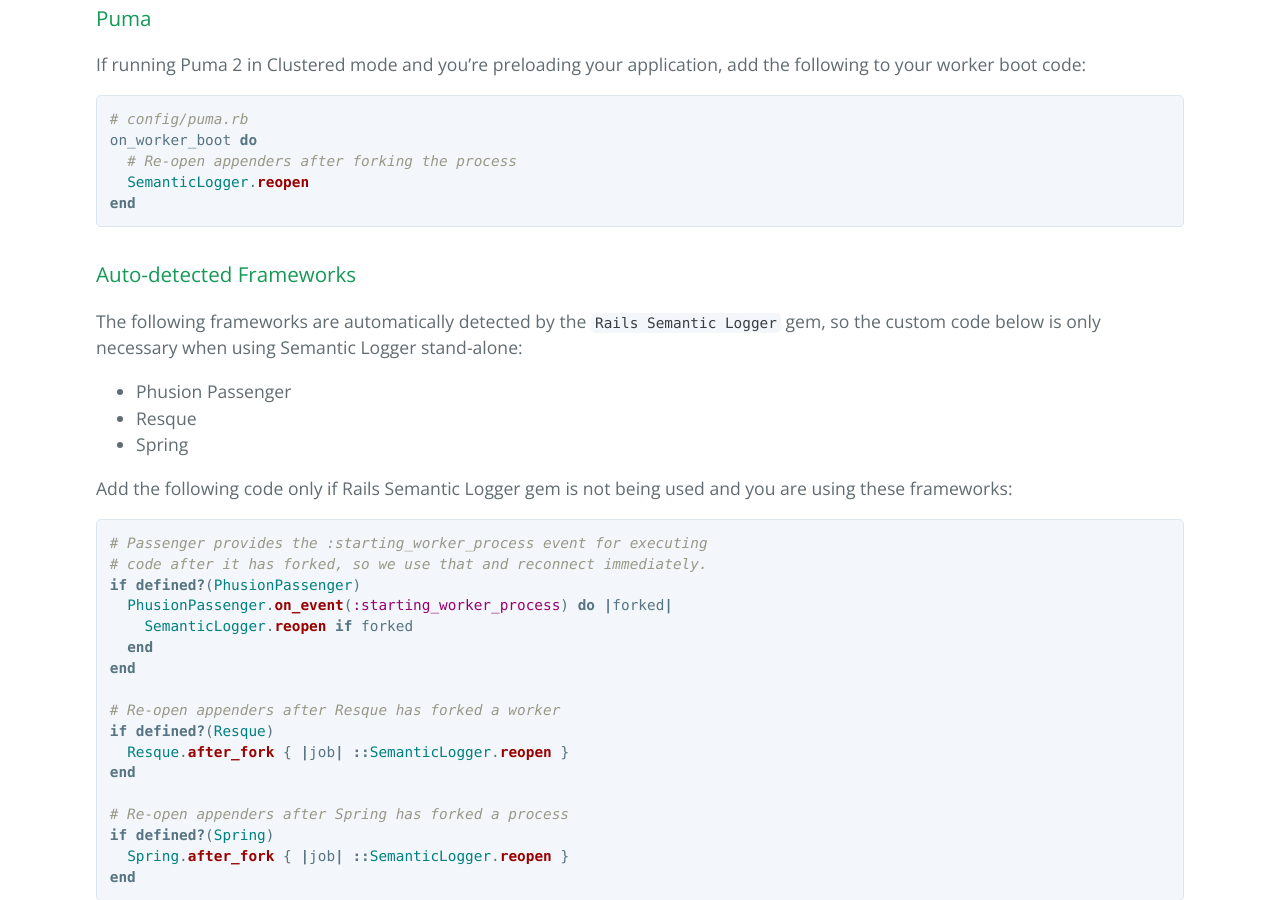
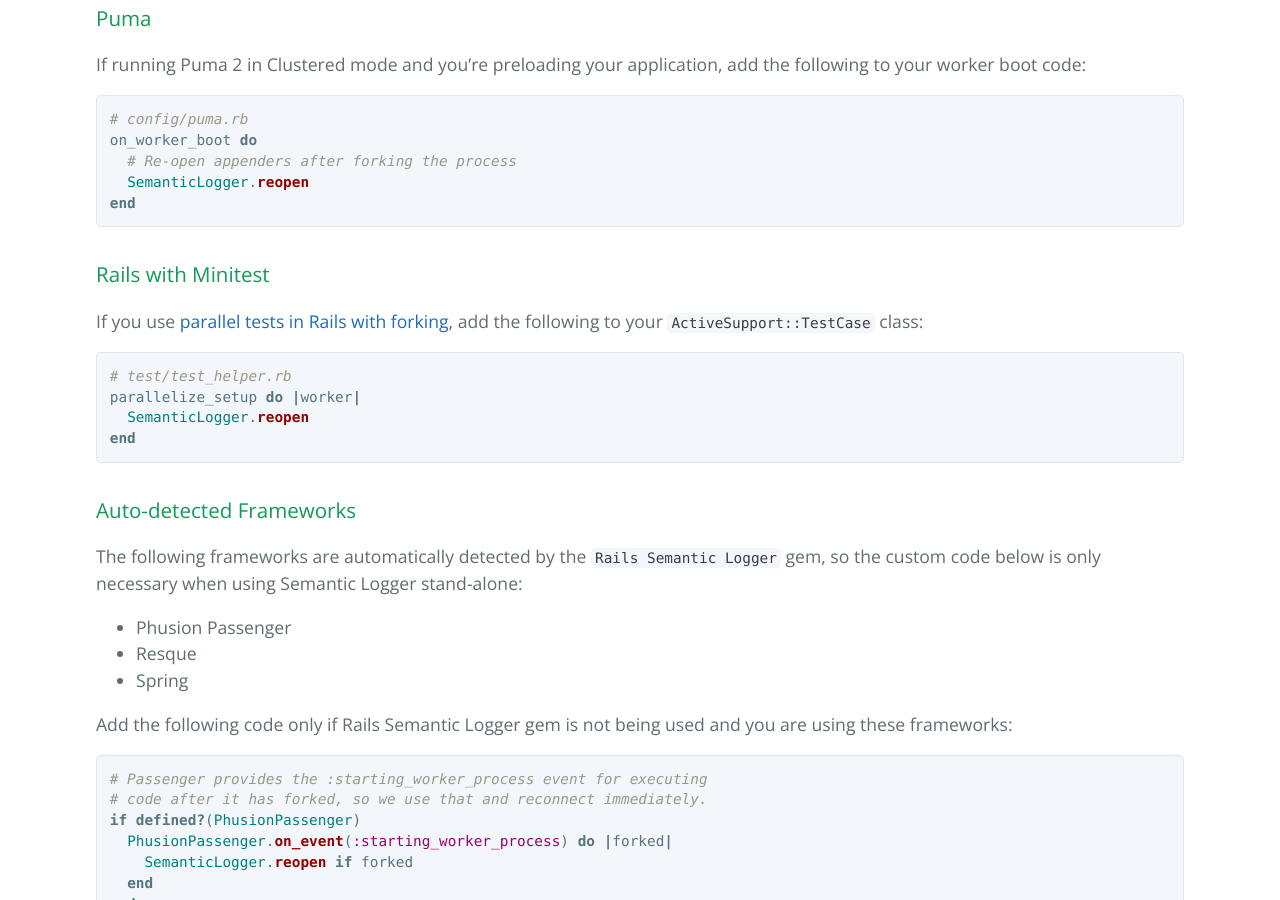
Before and after one commit to reidmorrison/semantic_logger, a Jekyll site: the page built from docs/forking.md, in a window 1280 px wide and 900 px high, scrolled down 798 px. Built offline with Jekyll 4.4.1, drawn with Linux system fonts in a browser that asks for light colours; our own code applies the rules of GitHub Pages for plain Markdown files.

Commit message:
Add info about setting up logger with parallel Rails Minitest

```diff
--- a/docs/forking.md
+++ b/docs/forking.md
@@ -38,6 +38,17 @@ on_worker_boot do
 end
 ~~~
 
+### Rails with Minitest
+
+If you use [parallel tests in Rails with forking](https://guides.rubyonrails.org/testing.html#parallel-testing-with-processes), add the following to your `ActiveSupport::TestCase` class:
+
+~~~ruby
+# test/test_helper.rb
+parallelize_setup do |worker|
+  SemanticLogger.reopen
+end
+~~~
+
 ### Auto-detected Frameworks
 
 The following frameworks are automatically detected by the `Rails Semantic Logger` gem,
```
